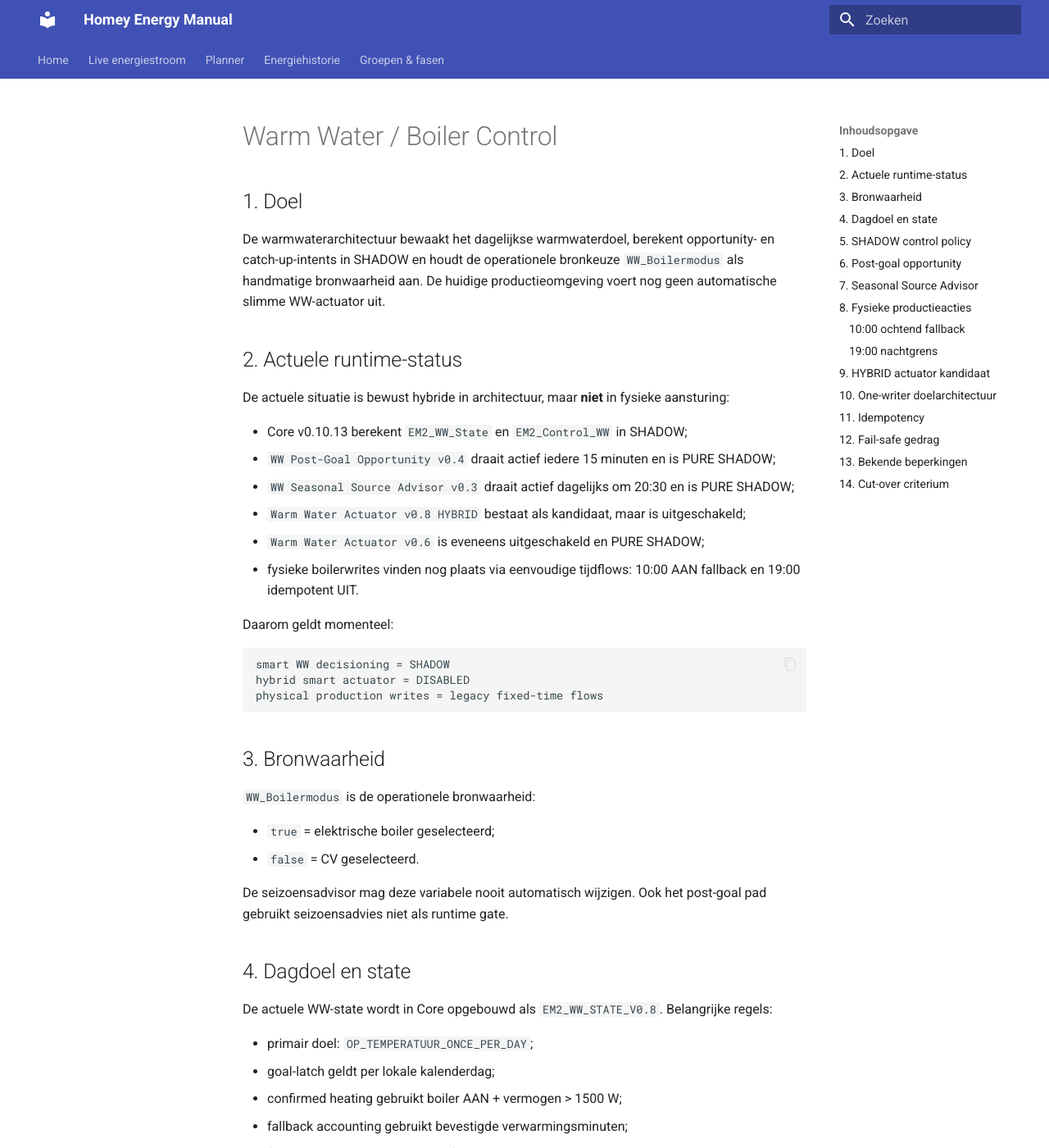
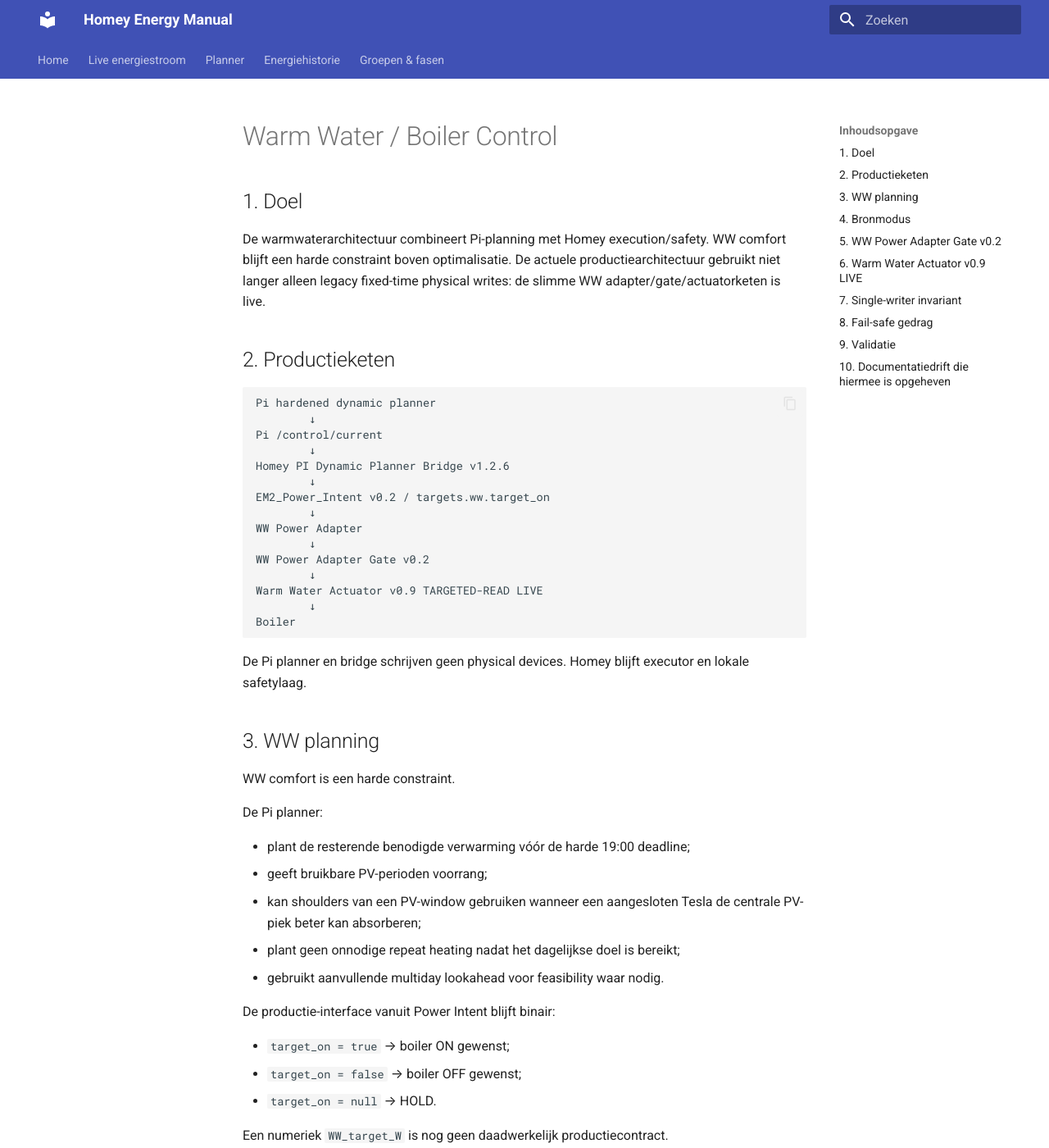
Before and after one commit to OnsKasteeltje/homey-energy-manual, an MkDocs documentation site: the page built from docs/software-architecture/components/boiler.md, in a window 1280 px wide and 1400 px high. Shown: the whole window at 82% size. Built offline with MkDocs 1.6.1 and Material for MkDocs 9.7.7, drawn with Linux system fonts in a browser that asks for light colours; some of the changed text lies outside the part shown.

Commit message:
docs: align boiler documentation with live WW adapter/gate/actuator chain

````diff
--- a/docs/software-architecture/components/boiler.md
+++ b/docs/software-architecture/components/boiler.md
@@ -1,221 +1,167 @@
 ---
 component: boiler
 title: Warm Water / Boiler Control
-version: 0.1.0
+version: 0.2.0
 status: active
-architecture_status: implemented
-last_verified: 2026-08-25
+architecture_status: implemented-production
+last_verified: 2026-09-13
 source:
+  - docs/architecture/CURRENT-EMS-STATE.md
   - homey://advancedflow/40d45aeb-174e-4a83-9a42-71ae46065cb4
-  - homey://advancedflow/2b9284f6-1d41-453e-a8f9-10c634f56fe5
-  - homey://advancedflow/5538f1c9-9a21-4328-9896-942952f5c55f
-  - homey://advancedflow/543664be-d07a-4099-92d1-07878b73215d
-  - homey://flow/b0863953-0a3d-4155-93d8-85f5a71271d5
-  - homey://flow/0d32a9d6-f17a-49cf-848c-1e7bc85e8ab6
-  - docs/software-architecture/components/core.md
+  - homey://advancedflow/39c39cc5-12bb-4494-ba45-bad47a656696
+  - docs/software-architecture/components/planner-power-intent.md
 ---
 
 # Warm Water / Boiler Control
 
 ## 1. Doel
 
-De warmwaterarchitectuur bewaakt het dagelijkse warmwaterdoel, berekent opportunity- en catch-up-intents in SHADOW en houdt de operationele bronkeuze `WW_Boilermodus` als handmatige bronwaarheid aan. De huidige productieomgeving voert nog geen automatische slimme WW-actuator uit.
+De warmwaterarchitectuur combineert Pi-planning met Homey execution/safety. WW comfort blijft een harde constraint boven optimalisatie. De actuele productiearchitectuur gebruikt niet langer alleen legacy fixed-time physical writes: de slimme WW adapter/gate/actuatorketen is live.
 
-## 2. Actuele runtime-status
-
-De actuele situatie is bewust hybride in architectuur, maar **niet** in fysieke aansturing:
-
-- Core v0.10.13 berekent `EM2_WW_State` en `EM2_Control_WW` in SHADOW;
-- `WW Post-Goal Opportunity v0.4` draait actief iedere 15 minuten en is PURE SHADOW;
-- `WW Seasonal Source Advisor v0.3` draait actief dagelijks om 20:30 en is PURE SHADOW;
-- `Warm Water Actuator v0.8 HYBRID` bestaat als kandidaat, maar is uitgeschakeld;
-- `Warm Water Actuator v0.6` is eveneens uitgeschakeld en PURE SHADOW;
-- fysieke boilerwrites vinden nog plaats via eenvoudige tijdflows: 10:00 AAN fallback en 19:00 idempotent UIT.
-
-Daarom geldt momenteel:
+## 2. Productieketen
 
 ```text
-smart WW decisioning = SHADOW
-hybrid smart actuator = DISABLED
-physical production writes = legacy fixed-time flows
+Pi hardened dynamic planner
+        ↓
+Pi /control/current
+        ↓
+Homey PI Dynamic Planner Bridge v1.2.6
+        ↓
+EM2_Power_Intent v0.2 / targets.ww.target_on
+        ↓
+WW Power Adapter
+        ↓
+WW Power Adapter Gate v0.2
+        ↓
+Warm Water Actuator v0.9 TARGETED-READ LIVE
+        ↓
+Boiler
 ```
 
-## 3. Bronwaarheid
+De Pi planner en bridge schrijven geen physical devices. Homey blijft executor en lokale safetylaag.
 
-`WW_Boilermodus` is de operationele bronwaarheid:
+## 3. WW planning
 
-- `true` = elektrische boiler geselecteerd;
-- `false` = CV geselecteerd.
+WW comfort is een harde constraint.
 
-De seizoensadvisor mag deze variabele nooit automatisch wijzigen. Ook het post-goal pad gebruikt seizoensadvies niet als runtime gate.
+De Pi planner:
 
-## 4. Dagdoel en state
+- plant de resterende benodigde verwarming vóór de harde 19:00 deadline;
+- geeft bruikbare PV-perioden voorrang;
+- kan shoulders van een PV-window gebruiken wanneer een aangesloten Tesla de centrale PV-piek beter kan absorberen;
+- plant geen onnodige repeat heating nadat het dagelijkse doel is bereikt;
+- gebruikt aanvullende multiday lookahead voor feasibility waar nodig.
 
-De actuele WW-state wordt in Core opgebouwd als `EM2_WW_STATE_V0.8`. Belangrijke regels:
+De productie-interface vanuit Power Intent blijft binair:
 
-- primair doel: `OP_TEMPERATUUR_ONCE_PER_DAY`;
-- goal-latch geldt per lokale kalenderdag;
-- confirmed heating gebruikt boiler AAN + vermogen > 1500 W;
-- fallback accounting gebruikt bevestigde verwarmingsminuten;
-- fallbackdoel = 240 minuten confirmed heating indien het temperatuurdoel niet aantoonbaar wordt bereikt;
-- deadline = 19:00;
-- na goal reached kan alleen een gevalideerde post-goal opportunity optreden, nooit een MUST-heropwarming.
+- `target_on = true` → boiler ON gewenst;
+- `target_on = false` → boiler OFF gewenst;
+- `target_on = null` → HOLD.
 
-## 5. SHADOW control policy
+Een numeriek `WW_target_W` is nog geen daadwerkelijk productiecontract.
 
-Core publiceert `EM2_CONTROL_WW_V0.11`. De beslissing kent onder andere:
+## 4. Bronmodus
 
-- `BOILER_ON`;
-- `BOILER_OFF`;
-- `HOLD`.
+`WW_Boilermodus` blijft een lokale operationele safety/boundary:
 
-Prioriteit is `MUST`, `SHOULD` of `MAY`. Deze output is read-only en voert zelf geen device-write uit.
+- `true` = elektrische boiler mag worden aangestuurd;
+- `false` = CV-bron geselecteerd; boiler-ON writes zijn geblokkeerd.
 
-De belangrijkste volgorde is:
+De live actuator controleert deze bronmodus vóór device access.
 
-1. verkeerde bronmodus / na 19:00;
-2. dagdoel bereikt;
-3. gevalideerde post-goal opportunity;
-4. catch-up MUST;
-5. ochtend-wachtvenster;
-6. flex-export opportunity;
-7. negatieve of goedkope prijs met guards;
-8. PV-forecast opportunity;
-9. run-lock;
-10. stop bij ongunstige import/prijs;
-11. anders HOLD.
+## 5. WW Power Adapter Gate v0.2
 
-## 6. Post-goal opportunity
+Actuele gate:
 
-`EM v2 | 50 Decision | WW Post-Goal Opportunity v0.4 SHADOW` draait iedere 15 minuten.
+`EM v2 | 80 Validation | WW Power Adapter Gate v0.2 TARGETED-READ`
 
-Eigenschappen:
+Deze flow is enabled en niet broken.
 
-- PURE SHADOW;
-- geen device reads;
-- geen device writes;
-- alleen actief als het dagdoel al bereikt is;
-- `WW_Boilermodus` moet boiler toestaan;
-- minimum vertraging na goal is configureerbaar, standaard 60 minuten;
-- thermische ruimte wordt benaderd via standbyverlies + avondgebruikprior;
-- economische opportunity via verse contractprijscontext of voldoende PV-flexbudget;
-- maximale prioriteit is `SHOULD`;
-- `mandatoryReheat=false`;
-- de goal-latch wordt nooit gewist.
+De gate wordt getriggerd door wijziging van `EM2_WW_Power_Adapter`, gebruikt targeted Logic reads en vereist exact:
 
-## 7. Seasonal Source Advisor
+- `EM2_POWER_INTENT_V0.2`;
+- `EM2_WW_POWER_ADAPTER_V0.2`;
+- geldige `target_on` semantiek;
+- sourceRevision alignment tussen intent en adapter;
+- adapter `valid=true`;
+- adapter read-only/SHADOW metadata;
+- correcte `onoff` mapping;
+- geen device writes in adapter.
 
-`EM v2 | 50 Decision | WW Seasonal Source Advisor v0.3 SHADOW idempotent` draait dagelijks om 20:30.
+Alleen bij volledige match publiceert de gate `finalStatus = PASS`; anders faalt hij gesloten met een null-command.
 
-Deze advisor:
+## 6. Warm Water Actuator v0.9 LIVE
 
-- vergelijkt elektrische boiler versus CV op bruikbare kWh-kosten;
-- gebruikt historische P1-, prijs- en boilerdata;
-- simuleert een 1,9 kW boiler binnen 09:30–19:00;
-- hanteert een rolling window en hysterese;
-- vereist meerdere bevestigingsdagen vóór een switchadvies;
-- stuurt hooguit een notificatie;
-- gebruikt claim-before-send idempotency voor notificaties;
-- schrijft nooit devices;
-- schrijft nooit `WW_Boilermodus`.
+Actuele fysieke writer:
 
-De menselijke handmatige bronkeuze blijft dus leidend.
+`EM v2 | 60 Control | Warm Water Actuator v0.9 TARGETED-READ LIVE`
 
-## 8. Fysieke productieacties
+Live status per 13 september 2026:
 
-Op dit moment zijn de feitelijk actieve fysieke writes eenvoudiger dan de SHADOW policy.
+- enabled;
+- niet broken;
+- event-driven door `EM2_WW_Adapter_Gate`;
+- sole WW physical writer.
 
-### 10:00 ochtend fallback
+De actuator gebruikt targeted Logic reads en raakt de boiler pas na alle guards.
 
-Actieve Standard Flow:
+Vereiste guards:
 
-`Boiler aan | ochtend fallback v1.1`
+1. LIVE kill-switch/arm actief;
+2. `WW_Boilermodus = true`;
+3. juiste intent/adapter/gate schema's;
+4. exact sourceRevision alignment;
+5. gate `PASS` en `valid=true`;
+6. intent/gate maximaal 10 minuten oud;
+7. command is boolean ON/OFF of expliciete HOLD.
 
-- trigger: exact 10:00;
-- conditie: boiler staat UIT;
-- actie: boiler AAN.
+`HOLD` doet geen device-read/write.
 
-### 19:00 nachtgrens
+Bij ON/OFF wordt de boiler uitsluitend via het exacte boiler-ID gelezen. Als de actuele `onoff` al gelijk is aan het doel, volgt `NOOP_ALREADY_TARGET`; anders wordt exact één capability-write uitgevoerd en als `WRITE_OK` gerapporteerd.
 
-Actieve Standard Flow:
+## 7. Single-writer invariant
 
-`EM v2 | 60 Control | Boiler Night OFF v0.2 idempotent`
-
-- trigger: exact 19:00;
-- conditie: boiler staat AAN;
-- actie: boiler UIT.
-
-Deze twee flows zijn momenteel de operationele fysieke write-laag voor de boiler.
-
-## 9. HYBRID actuator kandidaat
-
-`Warm Water Actuator v0.8 HYBRID` is uitgeschakeld en heeft geen periodieke trigger. Hij bevat reeds de gewenste guards voor toekomstige cut-over:
-
-- State schema;
-- WW-state schema;
-- Control schema;
-- revision alignment;
-- <=10 minuten freshness;
-- Core guards;
-- `WW_Boilermodus` broncheck;
-- aparte kill-switch `EM2_WW_Hybrid_Enabled`;
-- HOLD schrijft nooit fysiek;
-- geen device-read vóór alle guards slagen;
-- idempotent NOOP wanneer huidige on/off al gelijk is aan doel.
-
-De kill-switch default is `false`.
-
-## 10. One-writer doelarchitectuur
-
-De gewenste eindtoestand is:
+De actuele architectuur vereist:
 
 ```text
-Core WW State / Control
-        ↓
-validated actuator guard layer
-        ↓
-exact één automatische boiler-writer
+planner = geen device writer
+Power Intent = geen device writer
+WW adapter = geen device writer
+WW gate = geen device writer
+Warm Water Actuator v0.9 = enige fysieke WW writer
 ```
 
-De huidige situatie voldoet daar nog niet volledig aan, omdat de slimme actuator disabled is en de fysieke writes nog via afzonderlijke tijdflows plaatsvinden.
+Legacy of testflows die de boiler automatisch fysiek zouden kunnen schrijven mogen niet parallel concurreren met deze actuator. Zij moeten disabled, uitgefaseerd of aantoonbaar compatibel zijn.
 
-## 11. Idempotency
+## 8. Fail-safe gedrag
 
-Huidige bescherming:
+De live actuator blokkeert fysieke writes bij onder meer:
 
-- 19:00 OFF-flow schrijft alleen wanneer boiler daadwerkelijk AAN staat;
-- HYBRID kandidaat heeft `NOOP_ALREADY_TARGET`;
-- Seasonal Advisor claimt notificatie vóór side effect en arbitreert 750 ms;
-- post-goal output is logisch-only en nooit MUST;
-- Core WW-control is read-only.
-
-## 12. Fail-safe gedrag
-
-De HYBRID kandidaat blokkeert fysieke writes bij:
-
+- kill-switch niet actief;
+- CV-bronmodus;
 - schema mismatch;
 - revision mismatch;
-- stale State/Control;
-- falende Core guards;
-- ongeldige action/priority;
-- CV-bronmodus bij `BOILER_ON`;
-- kill-switch uit;
-- ontbrekende boiler of onoff-capability.
+- gate FAIL;
+- stale intent/gate;
+- ongeldig command;
+- boiler/device-read fout;
+- ontbrekende `onoff` capability.
 
-## 13. Bekende beperkingen
+Bij `HOLD` is er expliciet geen physical write.
 
-- De actieve 10:00 fallback houdt nog geen rekening met `WW_Boilermodus` in de Standard Flow zelf.
-- De slimme SHADOW policy en de feitelijke fysieke productiewrites zijn nog niet dezelfde keten.
-- De HYBRID actuator is nog niet actief gevalideerd als enige automatische writer.
-- `Warm Water Observer v0.2` is uitgeschakeld en verouderd; WW-state wordt nu in Core beheerd.
+## 9. Validatie
 
-## 14. Cut-over criterium
+Tijdens gecontroleerde Pi cutover-validatie op 12 september 2026 is een current-slot WW target ON geïnjecteerd.
 
-Voor activatie van HYBRID moeten minimaal gelden:
+Geobserveerd:
 
-1. runtime-validatie van State/WW/Control alignment;
-2. bewijs dat `WW_Boilermodus=false` nooit een `BOILER_ON` write oplevert;
-3. kill-switch fail-safe test;
-4. dubbele trigger/idempotency test;
-5. bevestiging dat legacy 10:00/19:00 fysieke writers gecontroleerd worden uitgefaseerd of expliciet compatibel blijven;
-6. één-writer architectuur aantoonbaar actief.
+- boiler `onoff = true`;
+- vermogen circa 2.03 kW;
+- stroom circa 8.97 A;
+- na terugkeer naar normale Pi target ging de boiler terug naar `onoff = false`, 0 W.
+
+Resultaat: **Pi → Homey → boiler ON en OFF beide PASS.**
+
+## 10. Documentatiedrift die hiermee is opgeheven
+
+Het eerdere model waarin smart WW control uitsluitend SHADOW was en fysieke writes alleen via 10:00/19:00 fixed-time flows liepen, is niet meer de actuele productiearchitectuur. De live v0.9 actuator en WW gate zijn nu leidend voor de slimme controlketen.
````
